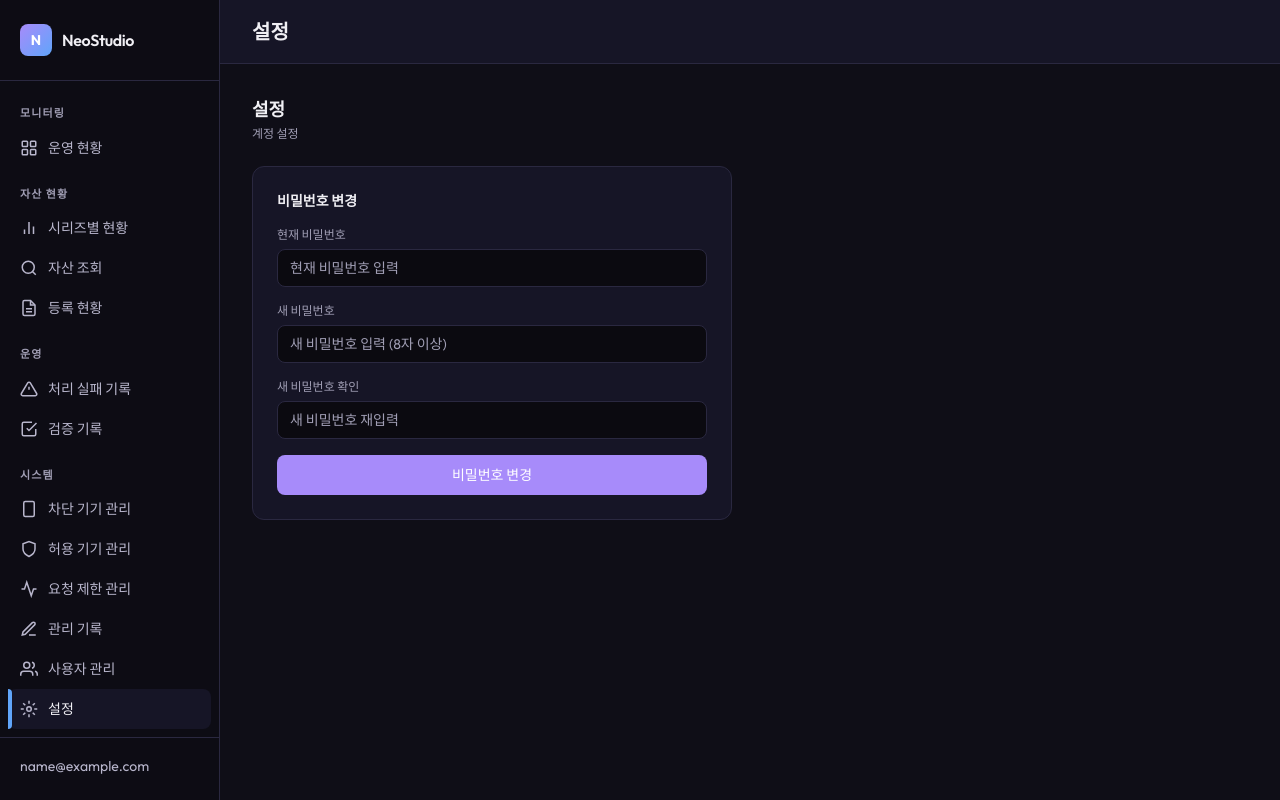
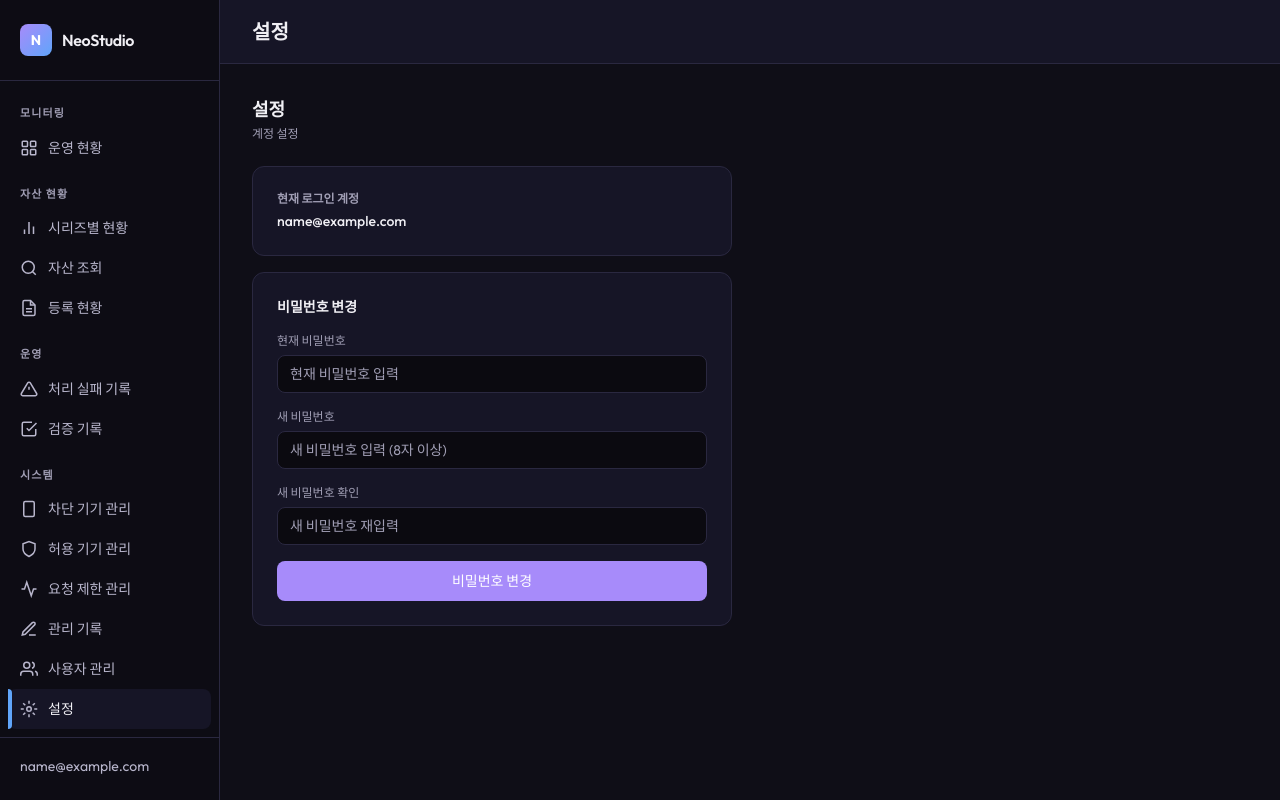
Before and after one commit to gth1012/neo-studio-console, a React (Vite) app: page /settings in a window 1280 px wide. Built offline with nearby package versions, Linux system fonts and the light colour scheme; sample sign-in values are in the browser's storage.

Commit message:
feat: show current login email on SettingsPage

```diff
--- a/src/pages/SettingsPage.tsx
+++ b/src/pages/SettingsPage.tsx
@@ -1,9 +1,11 @@
 import { useState } from 'react';
 import api from '../services/api';
 import { useToastStore } from '../stores/toast.store';
+import { useAuthStore } from '../stores/auth.store';
 
 export default function SettingsPage() {
   const { addToast } = useToastStore();
+  const { user } = useAuthStore();
   const [currentPassword, setCurrentPassword] = useState('');
   const [newPassword, setNewPassword] = useState('');
   const [confirmPassword, setConfirmPassword] = useState('');
@@ -48,6 +50,11 @@ export default function SettingsPage() {
       </div>
 
       <div className="max-w-[480px]">
+        <div className="bg-geo-card border border-geo-border rounded-xl p-6 mb-4">
+          <h3 className="text-xs font-semibold text-txt-muted mb-1">현재 로그인 계정</h3>
+          <p className="text-sm font-medium text-txt-primary">{user?.email}</p>
+        </div>
+
         <div className="bg-geo-card border border-geo-border rounded-xl p-6">
           <h3 className="text-sm font-semibold text-txt-primary mb-4">비밀번호 변경</h3>
 
```
